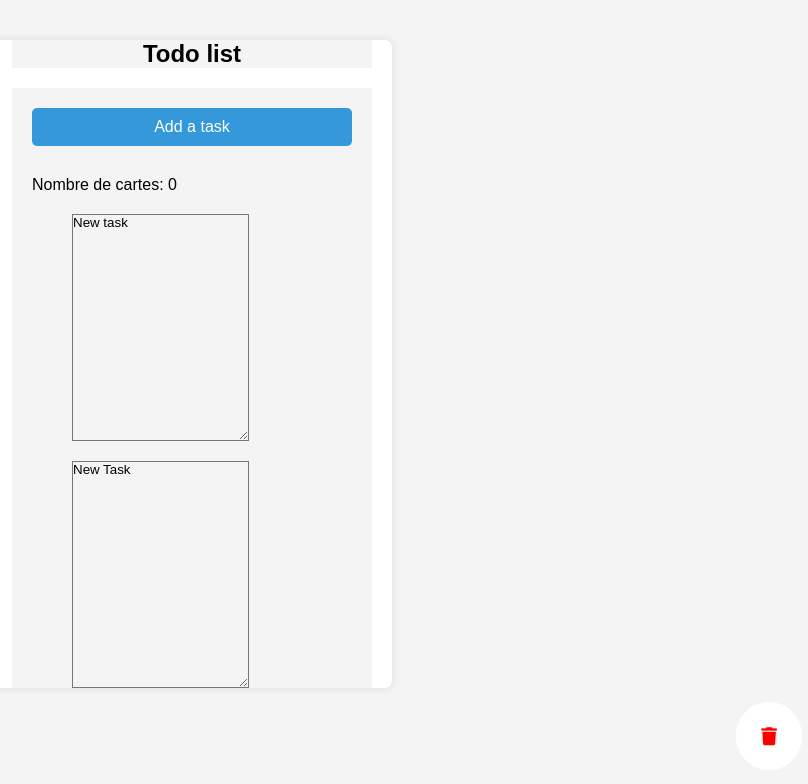
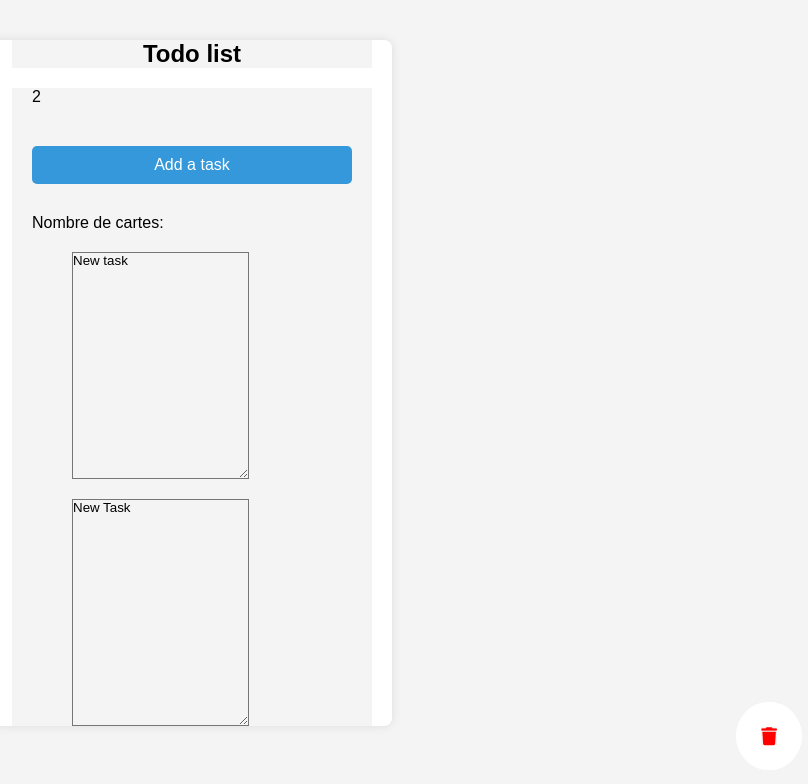
Before and after one commit to Mougou8/TODO, a plain HTML site: page index.html in a window 1280 px wide. Both pictures are taken after a click on the button "Add a task". Shown: the whole page, without its empty margins (448-1256 px from the left). Drawn offline with Linux system fonts and the light colour scheme.

Commit message:
JS continu 2

```diff
--- a/index.html
+++ b/index.html
@@ -25,7 +25,8 @@
             <!-- <div class="counter"> -->
             <!-- Nombre de cartes :  -->
             <!-- <span id="cardCount">0</span> -->
-            <div id="card-counter">Nombre de cartes: 0</div>
+            <div id="cardCounter">Nombre de cartes: </div>
+
             <div id="todoCards">
                 <div class="todoCard">
                     <textarea class="task" maxlength="200" cols="20" rows="15">New task</textarea>
--- a/js/script.js
+++ b/js/script.js
@@ -1,9 +1,9 @@
 // const addBtn = document.querySelector('#btn');
-const taskCard = document.querySelector('.todoCard');
+const taskCard = document.querySelector('.todoCard'); // return the 1st element right found to selector
 const tasksContainer = document.querySelector('#todoCards');
 
 const delBtn = document.querySelector('.delBtn');
-delBtn.addEventListener('click', function(){ // delete default task on click
+delBtn.addEventListener('click', function(){ // to attach one function=>delete default task on click
     deleteTask(taskCard); // target the right task
 });
 const addBtn = document.querySelector('#btn');
@@ -11,8 +11,18 @@ addBtn.addEventListener('click', addTask); // add a task on click
 console.log("addBtn");
 
 
+let nb ;
+nb = 1;
+document.getElementById("count").innerHTML = nb;
+
+
+
+
+
+
+
 function addTask() {
-    const newTask = taskCard.cloneNode(true) // clone the task card
+    const newTask = taskCard.cloneNode(true) // clone the task card / nodeList=>collections de noeuds
     const newTextArea = newTask.querySelector('.task')
 
         newTextArea.value = "New Task" // set new task text to "New Task"
@@ -21,59 +31,142 @@ function addTask() {
         console.log('addTask');
     }
     function addTask(){
+        nb++
+        document.getElementById("count").innerHTML = nb;
+        console.log(nb);
+        // nb--
+        // document.getElementById("count").innerHTML = -nb;
+        // console.log(nb);
         const newTask = taskCard.cloneNode(true) // clone the task card
         const newDelBtn = newTask.querySelector('.delBtn')
         const newTextArea = newTask.querySelector('.task')
 
         newTextArea.value = "New Task" // set new task text to "New Task"
-        newDelBtn.addEventListener('click', function(){ // add delete event listener to new task
+        newDelBtn.addEventListener('click', function(){ // add delete event listener(écouteur d'évenement) to new task
             deleteTask(newTask);
         });
 
         tasksContainer.appendChild(newTask) // append new task to the tasks container
-        updateCount(); // mets à jour le compteur après ajout
+        // updateCount(); // mets à jour le compteur après ajout
     }
 
     function deleteTask(task){
         task.remove();  // remove the task
-        updateCount(); // mets à jour le compteur aprèe suppression
+        // updateCount(); // mets à jour le compteur après suppression
     }
     console.log('deleteTask');
     // console.log('addTask');// Exemple de mise à jour du compteur
 
-    // let cardCount = 0;
 
-    // function updateCardCount() {
-        //     cardCount++;
-        //     document.getElementById('cardCount').textContent = cardCount;
-        // }
+    // function updateCardCounter() {
+    // //    DOMContentLoaded=>declenché lorsque le contenu HTML est chargé et accesible,
+    // //  avant le chargement des ressources externes(stylesheets, images, frames,...)
+    // // window.addEventListener('DOMContentLoaded', updateCardCounter); // method to attach an event handler
+    // //(gestionnaire d'évenement => click for exemple)
 
-        // Appel de la fonction pour démonstration
-        // updateCardCount();
-        // updateCardCount();
 
-        // // Fonction pour mettre à jour le compteur de cartes
-        // function updateCardCounter() {
-        //     const cardContainer = document.getElementById('card-container');
-        //     const cardCounter = document.getElementById('card-counter');
-        //     // const numberOfCards = cardContainer.children.length;
-        //     cardCounter.textContent= (`Nombre de cartes: ${numberOfCards}`);
-        // }
 
-        function deleteTask(task){
-            task.remove();  //remove the task
-        }
+    // let cardCounter;
+    // cardCounter = 1;
+    // cardCounter ++
+    // document.getElementById("Count").innerHTML = cardCounter;
 
-        function updateCount() {
-            const count =
-            document.querySelectorAll('.taskCard').length;
-            document.getElementById('cardCounter'). textContent = `Nombre de cards : ${count}`;
 
-        }
 
-        window.addEventListener('DOMContentLoaded', updateCount);
+    console.log('updateCardCounter');
+
+
+    // const cardCounter = document.querySelector('cardCounter');
+
+
+     console.log('cardCounter')
+
+
+
+//    // Initialiser le compteur à partir du stockage local ou à 0 si non défini
+//    let  = localStorage.getItem('pageCounter') ? parseInt(localStorage.getItem('pageCounter')) : 0;
+
+//    // Incrémenter le compteur
+//             ++;
+
+//    // Mettre à jour le stockage local avec la nouvelle valeur du compteur
+//    localStorage.setItem('pageCounter',        );
+
+//    // Afficher la valeur du compteur dans l'élément HTML
+//    document.getElementById('     ').textContent =          ;
 
 
 
 
-   console.log('updateCardCounter');
+
+
+
+
+
+        //     //  let cardCounter = 0;
+
+        //      function CardCounter() {
+        //      cardCounter++;
+        //      console.log(cardCounter);
+        //  }
+
+         // function () {
+         //     if (cardCounter > 0) {
+         //         cardCounter--;
+         //     }
+         //     console.log('deleteTask');
+         // }
+
+
+
+
+
+
+
+
+
+
+
+
+
+    //
+
+
+
+    // function deleteTask(task){
+    //     task.remove();  //remove the task
+    //     // updateCount(); // mets à jour le compteur après suppression
+
+    // }
+
+
+
+
+    // function addTask() {
+    //     const newTask = taskCard.cloneNode(true) // clone the task card / nodeList=>collections de noeuds
+    //     const newTextArea = newTask.querySelector('.task')
+
+    //         newTextArea.value = "New Task" // set new task text to "New Task"
+
+    //         tasksContainer.appendChild(newTask) // append(add, attach,adjoin) new task to the tasks container
+    //         console.log('addTask');
+    //     }
+    //     function addTask(){
+    //         const newTask = taskCard.cloneNode(true) // clone the task card
+    //         const newDelBtn = newTask.querySelector('.delBtn')
+    //         const newTextArea = newTask.querySelector('.task')
+
+    //         newTextArea.value = "New Task" // set new task text to "New Task"
+    //         newDelBtn.addEventListener('click', function(){ // add delete event listener(écouteur d'évenement) to new task
+    //             deleteTask(newTask);
+    //         });
+
+    //         tasksContainer.appendChild(newTask) // append new task to the tasks container
+    //         // updateCount(); // mets à jour le compteur après ajout
+    //     }
+
+        // function deleteTask(task){
+        //     task.remove();  //remove the task
+        //     // updateCount(); // mets à jour le compteur après suppression
+
+        // }
```
